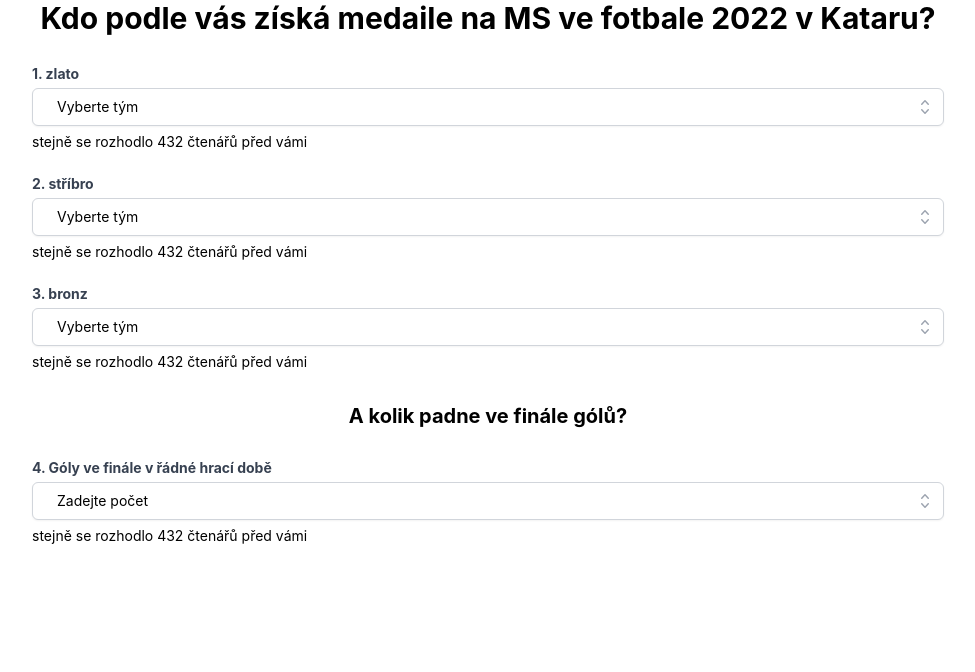
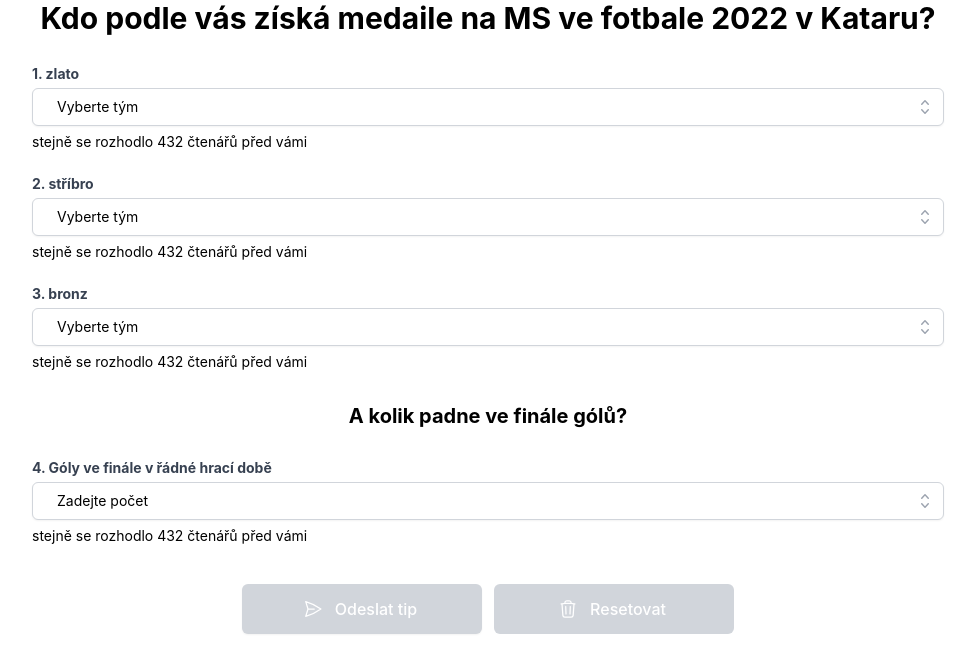
Before and after one commit to DataRozhlas/ms-fotbal-tipovacka, a Next.js app: page / in a window 1280 px wide. Shown: the top 672 px of the page, without its empty margins (152-1127 px from the left). Built offline with nearby package versions, Linux system fonts and the light colour scheme.

Commit message:
reset button

```diff
--- a/components/SelectBox/index.tsx
+++ b/components/SelectBox/index.tsx
@@ -14,7 +14,6 @@ const SelectBox = (props: {
   setCurrentTip: any;
 }) => {
   const selected = props.currentTip[props.index];
-
   const updateData = (option: { id: string; value: string }) => {
     props.setCurrentTip((prevState: { id: string; value: string }[]) => {
       const duplikat = prevState.findIndex(item => item.id === option.id);
--- a/package.json
+++ b/package.json
@@ -15,6 +15,7 @@
     "@types/react": "18.0.24",
     "@types/react-dom": "18.0.8",
     "next": "13.0.1",
+    "outline": "link:@heroicons/react/outline",
     "prop-types": "^15.8.1",
     "react": "18.2.0",
     "react-dom": "18.2.0",
--- a/pages/index.tsx
+++ b/pages/index.tsx
@@ -1,6 +1,11 @@
 import { stringify } from "querystring";
 import { useState, useEffect } from "react";
 import { SelectBox } from "../components";
+import {
+  PaperAirplaneIcon,
+  TrashIcon,
+  ArrowDownTrayIcon,
+} from "@heroicons/react/24/outline";
 
 const otazky = ["1. zlato", "2. stříbro", "3. bronz"];
 
@@ -53,6 +58,15 @@ export default function Home() {
     { id: "", value: "Zadejte počet" },
   ]);
 
+  const handleResetClick = () => {
+    setCurrentTip([
+      { id: "", value: "Vyberte tým" },
+      { id: "", value: "Vyberte tým" },
+      { id: "", value: "Vyberte tým" },
+      { id: "", value: "Zadejte počet" },
+    ]);
+  };
+
   return (
     <>
       <div className="mx-auto max-w-5xl sm:px-6 lg:px-8">
@@ -92,6 +106,28 @@ export default function Home() {
           </li>
         </ol>
       </div>
+      <div className="mx-auto max-w-5xl sm:px-6 lg:px-8 py-8 flex flex-row flex-wrap justify-center gap-3">
+        <button
+          disabled
+          type="button"
+          className="sm:w-1/4 inline-flex justify-center items-center rounded-md border border-transparent bg-indigo-600 px-6 py-3 text-base font-medium text-white shadow-sm hover:bg-indigo-700 focus:outline-none focus:ring-2 focus:ring-indigo-500 focus:ring-offset-2 disabled:bg-gray-300"
+        >
+          <PaperAirplaneIcon
+            className="-ml-1 mr-3 h-5 w-5"
+            aria-hidden="true"
+          />
+          Odeslat tip
+        </button>
+        <button
+          type="button"
+          onClick={handleResetClick}
+          disabled={currentTip.every(item => item.id === "")}
+          className="sm:w-1/4 inline-flex justify-center items-center rounded-md border border-transparent bg-indigo-100 px-6 py-3 text-base font-medium text-indigo-700 hover:bg-indigo-200 focus:outline-none focus:ring-2 focus:ring-indigo-500 focus:ring-offset-2 disabled:bg-gray-300 disabled:text-white"
+        >
+          <TrashIcon className="-ml-1 mr-3 h-5 w-5" aria-hidden="true" />
+          Resetovat
+        </button>
+      </div>
     </>
   );
 }
```
Also changed, not shown: 1 other file (tests, documents, lock files or other folders).
